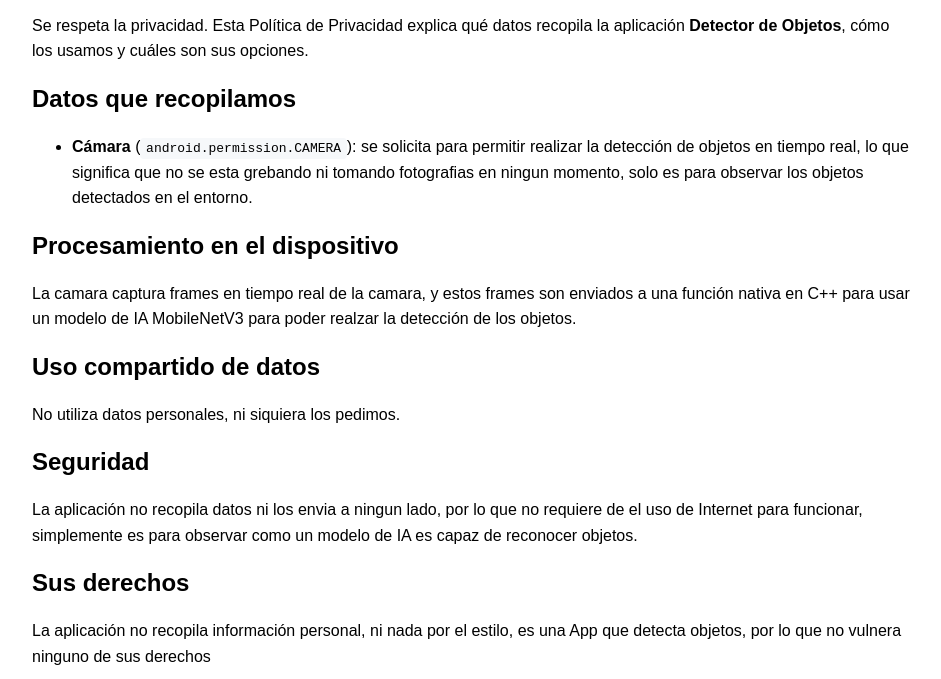
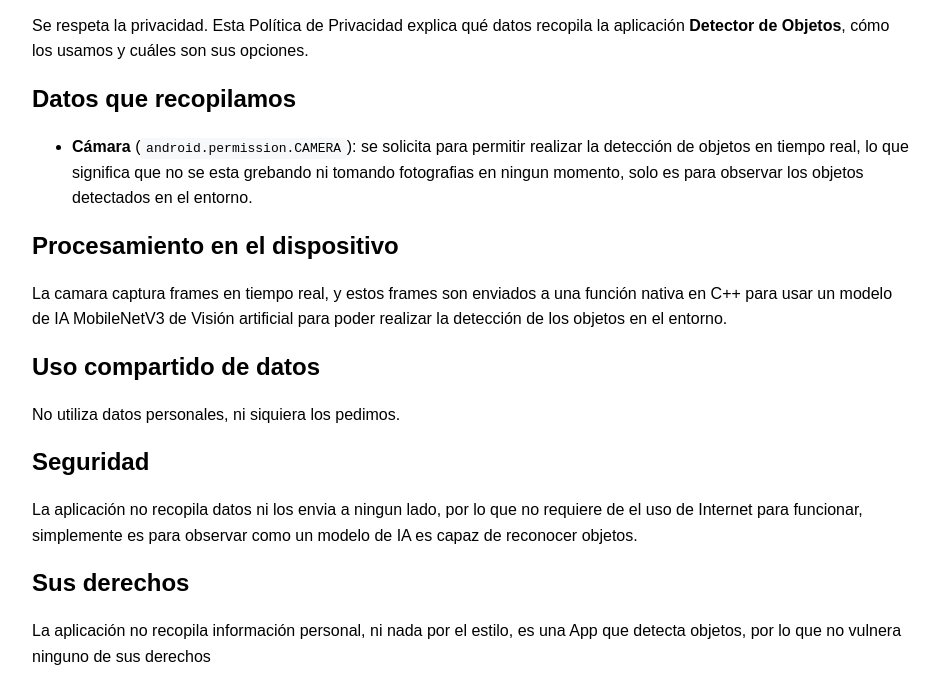
Before and after one commit to Chris-Liter/Chris-Liter.github.io, a plain HTML site: page index.html in a window 1280 px wide. Shown: the part 121-800 px from the top of the page, without its empty margins (168-1109 px from the left). Drawn offline with Linux system fonts and the light colour scheme.

Commit message:
Update description of camera frame processing
Clarify the purpose of camera frames in real-time processing.

```diff
--- a/index.html
+++ b/index.html
@@ -28,7 +28,7 @@
   </ul>
 
   <h2>Procesamiento en el dispositivo</h2>
-  <p>La camara captura frames en tiempo real de la camara, y estos frames son enviados a una función nativa en C++ para usar un modelo de IA MobileNetV3 para poder realzar la detección de los objetos.</p>
+  <p>La camara captura frames en tiempo real, y estos frames son enviados a una función nativa en C++ para usar un modelo de IA MobileNetV3 de Visión artificial para poder realizar la detección de los objetos en el entorno.</p>
 
   <h2>Uso compartido de datos</h2>
   <p>No utiliza datos personales, ni siquiera los pedimos.</p>
```
